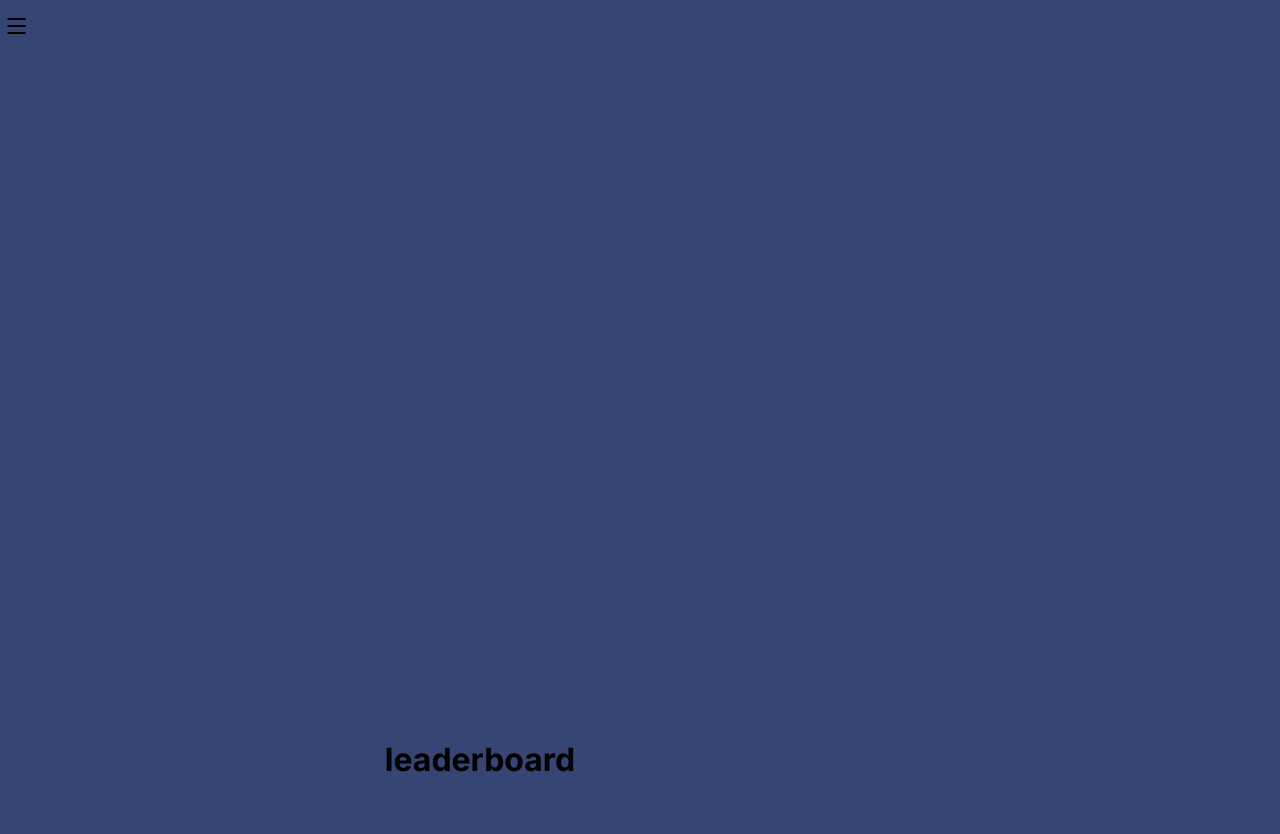
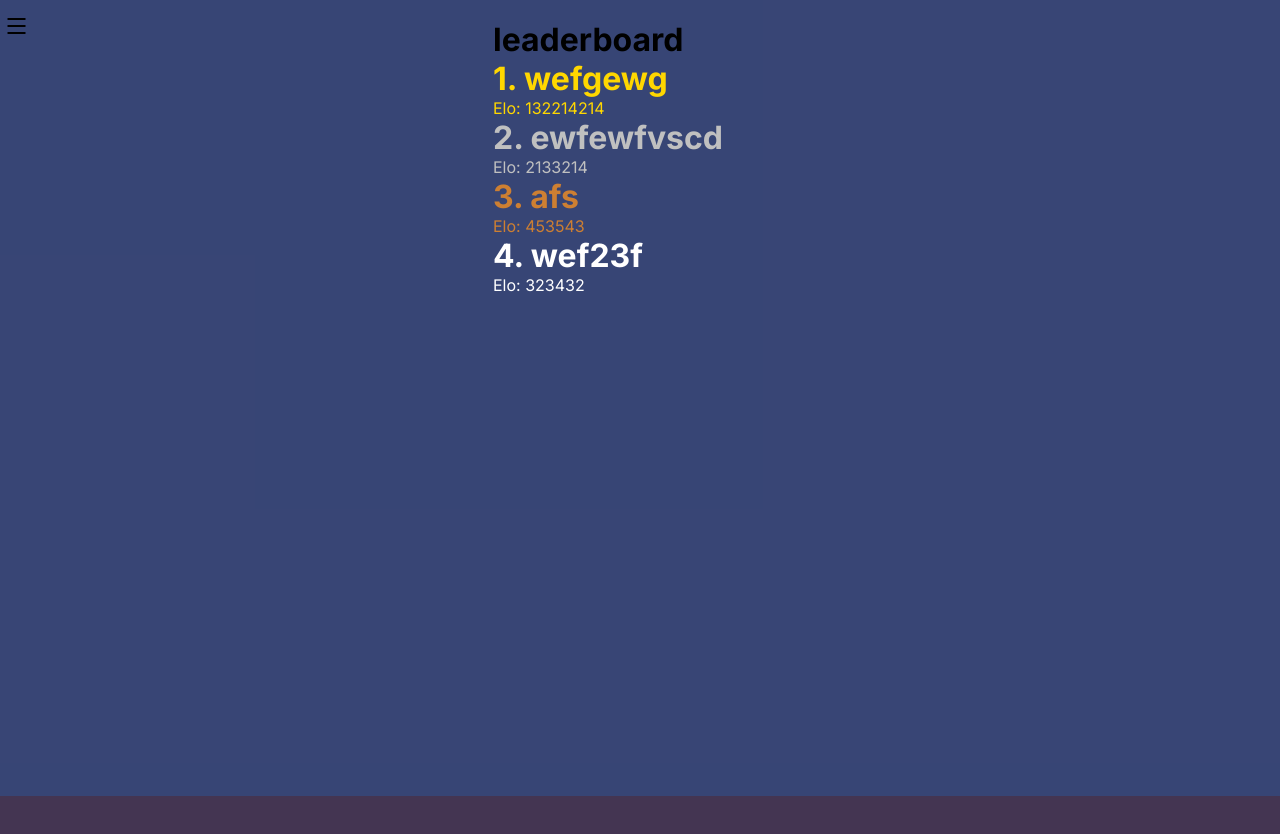
Before and after one commit to catsonluna/compmath, a Next.js app: page /leaderboard in a window 1280 px wide. Shown: the top 834 px of the page. After the commit the page ends 800 px from the top, so only its background shows below. Built offline with nearby package versions, Linux system fonts and the light colour scheme.

Commit message:
kaut kas ir done

```diff
--- a/pages/components/header.tsx
+++ b/pages/components/header.tsx
@@ -18,6 +18,7 @@ function Header() {
             <ul>
               <li><a href="/">Home</a></li>
               <li><a href="/login">login</a></li>
+              <li><a href="/register">register</a></li>
               <li><a href="/settings">settings</a></li>
               <li><a href="/leaderboard">leaderboard</a></li>
               <li><a href="/game">Play a match</a></li>
--- /dev/null
+++ b/pages/components/leaderboard.tsx
@@ -0,0 +1,69 @@
+import React, { useState, useEffect } from 'react';
+import style from '@/styles/leaderboard.module.css'
+
+function Display(){
+    const [leaderboard, setLeaderboard] = useState([
+        {
+            username: "afs",
+            elo: 453543,
+        },
+        {
+            username: "wef23f",
+            elo: 323432,
+        },
+        {
+            username: "ewfewfvscd",
+            elo: 2133214,
+        },
+        {
+            username: "wefgewg",
+            elo: 132214214,
+        }
+    ])
+
+    useEffect(() => {
+        const sortedLeaderboard = [...leaderboard].sort((a, b) => b.elo - a.elo);
+        setLeaderboard(sortedLeaderboard);
+    }, []);
+
+    const ordinalSuffix = (i) => {
+        let j = i % 10;
+        let k = i % 100;
+        if (j == 1 && k != 11) {
+            return i;
+        }
+        if (j == 2 && k != 12) {
+            return i;
+        }
+        if (j == 3 && k != 13) {
+            return i;
+        }
+        return i;
+    }
+
+    return (
+        <>
+        {leaderboard.map((player, index) => {
+            let className;
+            if (index === 0) {
+                className = style.first;
+            } else if (index === 1) {
+                className = style.second;
+            } else if (index === 2) {
+                className = style.third;
+            } else {
+                className = style.rest;
+            }
+
+            return (
+                <div key={player.username} className={className}>
+                    <h1>{ordinalSuffix(index+1)}. {player.username}</h1>
+                    <p>Elo: {player.elo}</p>
+                </div>
+            )
+        })}
+        </>
+    )
+}
+
+export default Display
--- a/pages/leaderboard/index.tsx
+++ b/pages/leaderboard/index.tsx
@@ -2,8 +2,9 @@ import Head from 'next/head'
 import Image from 'next/image'
 import { Inter } from 'next/font/google'
 import Header from '@/pages/components/header';
+import Display from '../components/leaderboard';
 // the style
-import styles from '@/styles/Home.module.css'
+import styles from '@/styles/leaderboard.module.css'
 // font
 const inter = Inter({ subsets: ['latin'] })
 
@@ -16,14 +17,17 @@ export default function Home() {
         <meta name="viewport" content="width=device-width, initial-scale=1" />
         <link rel="icon" href="/favicon.ico" />
       </Head>
+      <div className={`${styles.fixed}`}>
         <Header />
         <main className={`${styles.main} ${inter.className}`}>
           <div>
           <h1>
             leaderboard
           </h1>
+            <Display />
           </div>
         </main>
+      </div>
     </>
   )
 }
--- a/pages/login/index.tsx
+++ b/pages/login/index.tsx
@@ -19,6 +19,7 @@ export default function Home() {
         <meta name="viewport" content="width=device-width, initial-scale=1" />
         <link rel="icon" href="/favicon.ico" />
       </Head>
+      <div className={`${styles.fixed}`}>
         <Header />
         <main className={`${styles.main} ${inter.className}`}>
         <div className={styles['login-container']}>
@@ -31,6 +32,7 @@ export default function Home() {
                   </form>
               </div>
         </main>
+      </div>
     </>
   )
 }
--- a/pages/register/index.tsx
+++ b/pages/register/index.tsx
@@ -2,6 +2,7 @@ import Head from 'next/head'
 import React from 'react';
 import Image from 'next/image'
 import { Inter } from 'next/font/google'
+import Header from '@/pages/components/header'
 // the style
 import styles from 'styles/login.module.css'
 import { useRouter } from 'next/router';
@@ -21,6 +22,8 @@ export default function Home() {
         <meta name="viewport" content="width=device-width, initial-scale=1" />
         <link rel="icon" href="/favicon.ico" />
       </Head>
+      <div className={`${styles.fixed}`}>
+        <Header />
         <main className={`${styles.main} ${inter.className}`}>
         <div className={styles['login-container']}>
                   <h2>Register</h2>
@@ -33,6 +36,7 @@ export default function Home() {
                   </form>
               </div>
         </main>
+      </div>
     </>
   )
 }
--- /dev/null
+++ b/styles/leaderboard.module.css
@@ -0,0 +1,27 @@
+.main {
+    display: flex;
+    flex-direction: column;
+    justify-content: space-between;
+    align-items: center;
+    min-height: 97vh;
+    width: 75vw;
+    margin-top: 20px;
+  }
+.fixed{
+  display: flex;
+  flex-direction: row;
+  width: 100%;
+  height: 100%;
+}
+.first{
+  color: #FFD700;
+}
+.second{
+  color: #C0C0C0;
+}
+.third{
+  color: #CD7F32;
+}
+.rest{
+  color: white;
+}
--- a/styles/login.module.css
+++ b/styles/login.module.css
@@ -37,3 +37,9 @@
     justify-content: center;
     align-items: center;
 }
+.fixed{
+    display: flex;
+    flex-direction: row;
+    width: 100%;
+    height: 100%;
+  }
```
Also changed, not shown: package.json (+6 -3 lines), 1 other file (tests, documents, lock files or other folders). Lines whose indentation alone changed are shown as unchanged.
